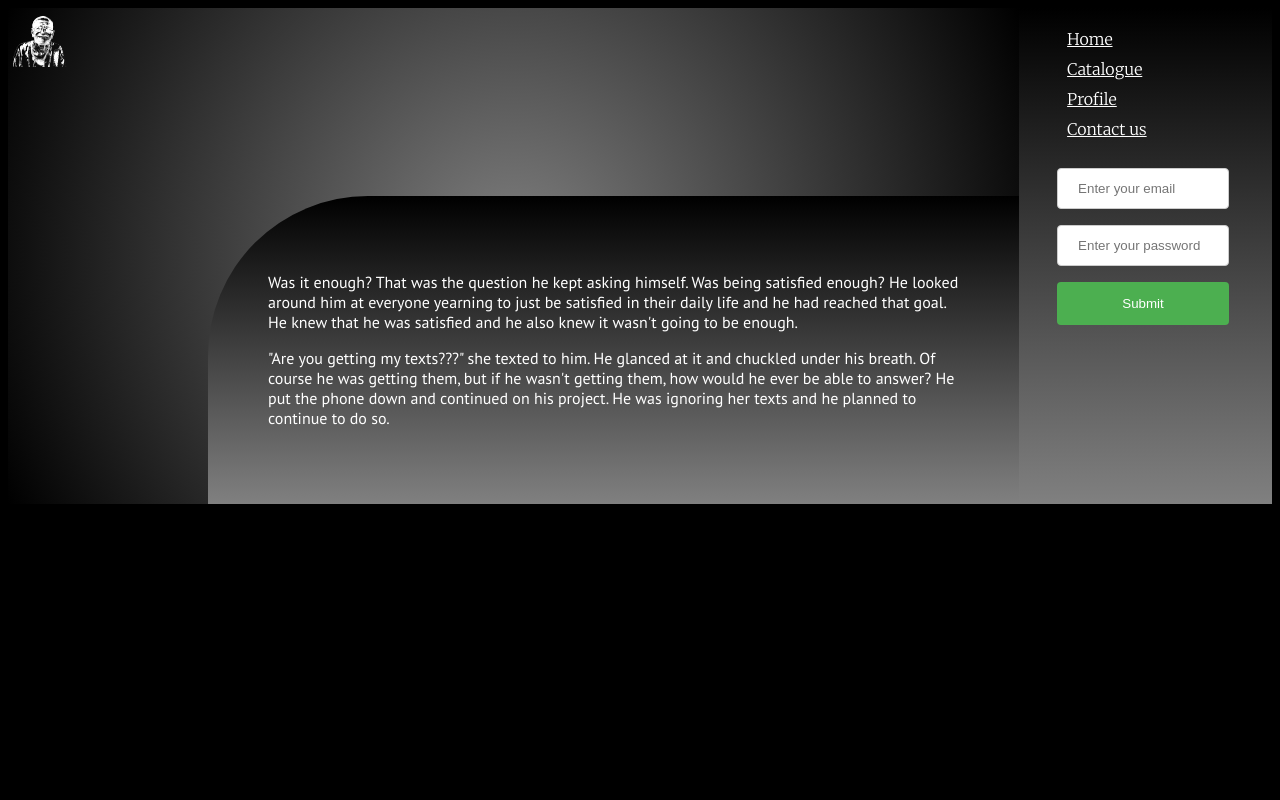
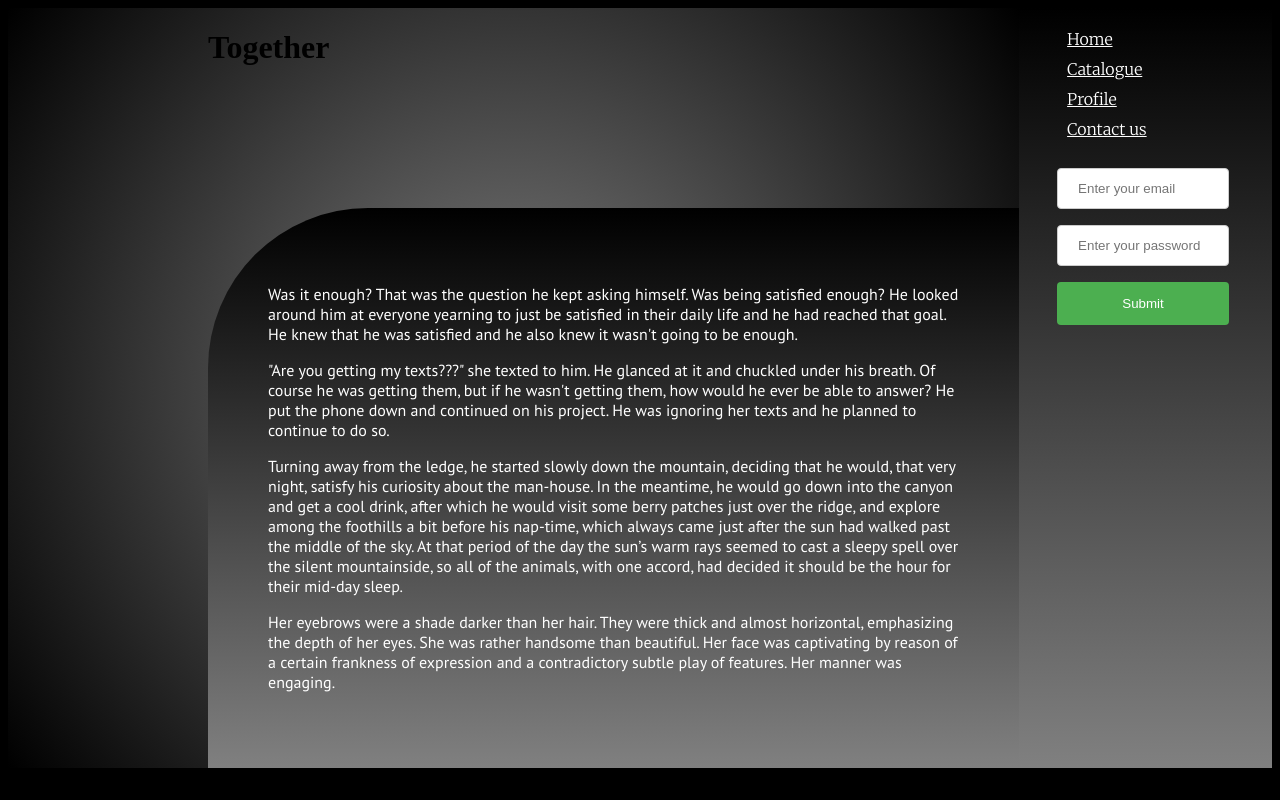
Before and after one commit to eslamsamiir/eslam, a plain HTML site: page index.html in a window 1280 px wide. Drawn offline with Linux system fonts and the light colour scheme.

Commit message:
Update index.html

```diff
--- a/index.html
+++ b/index.html
@@ -9,8 +9,10 @@
   </head>
   <body>
     <div class="outer">
+      <div class="text">
+        <h1>Together</h1>
+      </div>
       <div class="first">
-        <img src="image.png">
       </div>
       <div class="second">
         <div class="inner">
@@ -24,6 +26,21 @@
             them, but if he wasn't getting them, how would he ever be able
             to answer? He put the phone down and continued on his project.
             He was ignoring her texts and he planned to continue to do so.</p>
+          <p>Turning away from the ledge, he started slowly down the mountain,
+            deciding that he would, that very night, satisfy his curiosity
+            about the man-house. In the meantime, he would go down into the
+            canyon and get a cool drink, after which he would visit some berry
+            patches just over the ridge, and explore among the foothills a bit
+            before his nap-time, which always came just after the sun had walked
+            past the middle of the sky. At that period of the day the sun’s warm
+            rays seemed to cast a sleepy spell over the silent mountainside, so
+            all of the animals, with one accord, had decided it should be the
+            hour for their mid-day sleep.</p>
+          <p>Her eyebrows were a shade darker than her hair. They were thick
+            and almost horizontal, emphasizing the depth of her eyes. She was
+            rather handsome than beautiful. Her face was captivating by reason
+            of a certain frankness of expression and a contradictory subtle
+            play of features. Her manner was engaging.</p>
         </div>
       </div>
 
```
